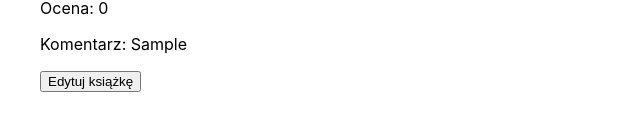
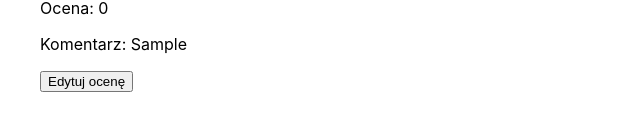
Before and after one commit to AdrianChojnacki/useSelector, a React (Create React App) app: page / in a window 1280 px wide. Both pictures are taken after typing "Sample", "Sample" into the empty fields and a click on the button "Dodaj ocenę". Shown: the part 178-308 px from the top of the page, without its empty margins (0-640 px from the left). Built offline with nearby package versions, Linux system fonts and the light colour scheme.

Commit message:
added edit

```diff
--- a/src/Element.jsx
+++ b/src/Element.jsx
@@ -18,7 +18,7 @@ const Element = ({ author, comment, id, rate }) => {
       />
     ) : (
       <button onClick={toggleElements}>
-        Edytuj książkę
+        Edytuj ocenę
       </button>
     );
 
--- a/src/actions/appActions.js
+++ b/src/actions/appActions.js
@@ -7,7 +7,7 @@ export const addRate = ({author, comment, rate}) => ({
   payload: {
     author,
     comment,
-    id: Math.floor(Math.random * 1234),
+    id: Math.floor(Math.random() * 1234),
     rate,
   }
 });
```
